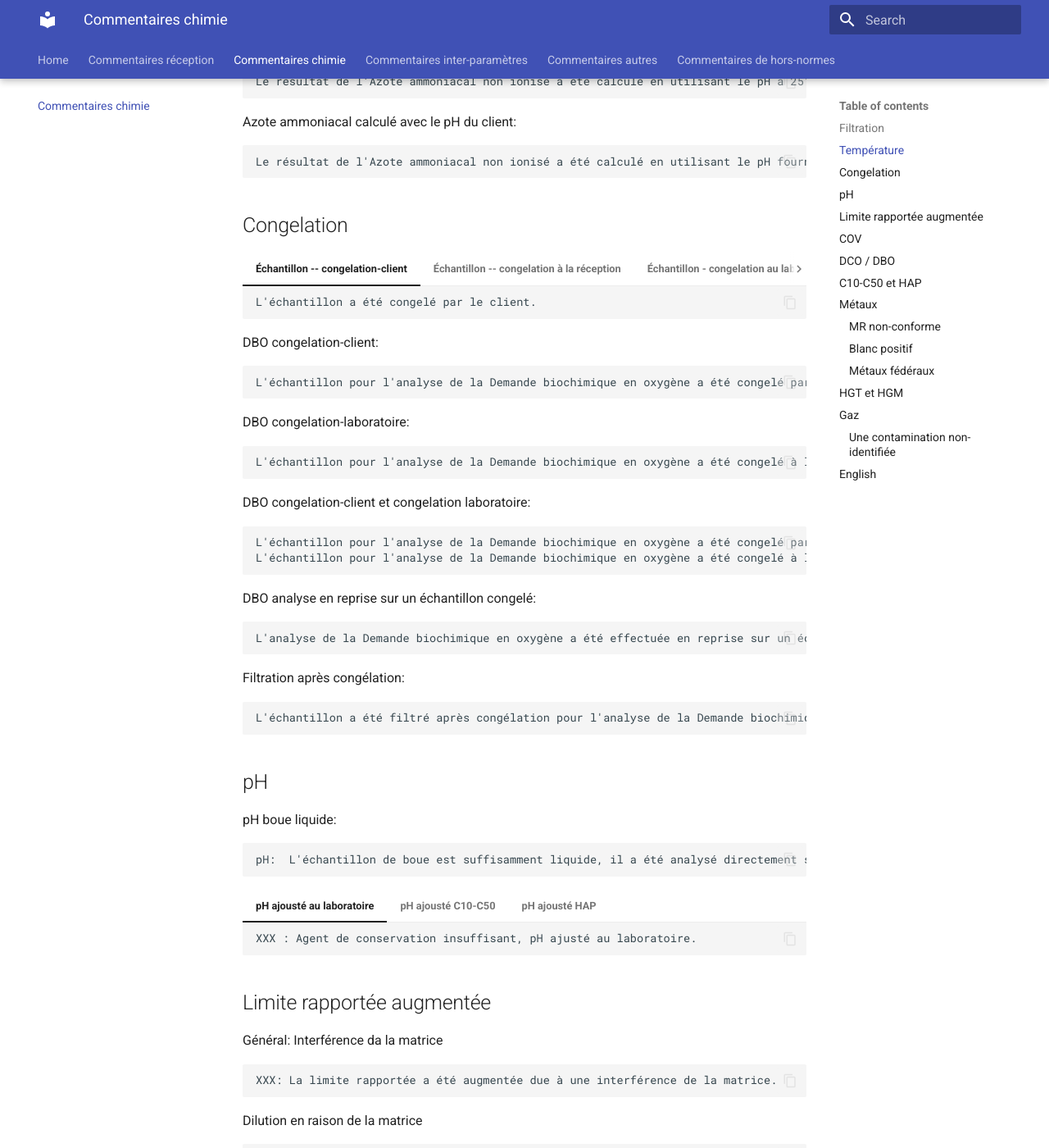
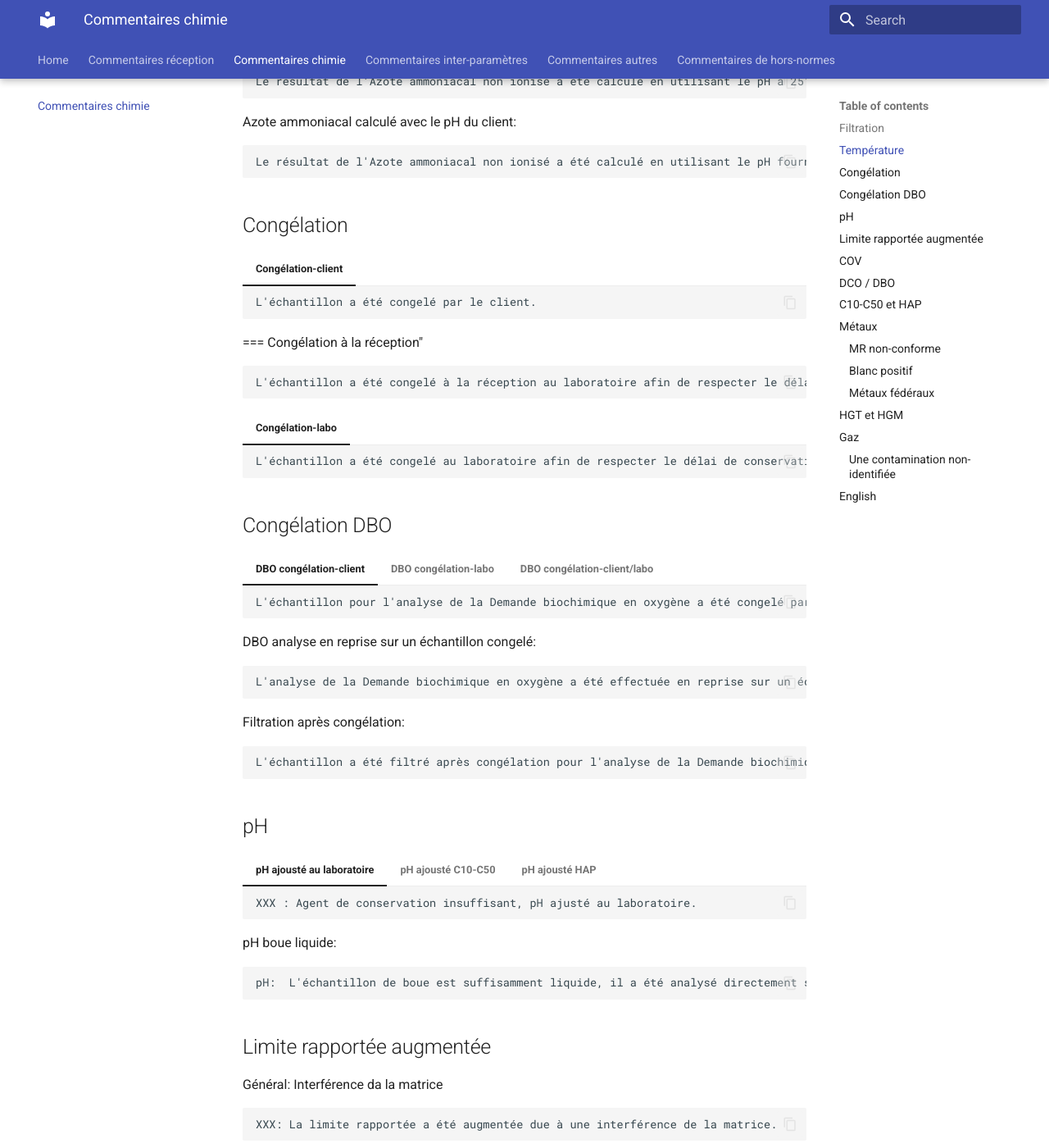
Before and after one commit to denisshragin/comments, an MkDocs documentation site: the page built from docs/chemistry.md, in a window 1280 px wide and 1400 px high, scrolled down 705 px. Shown: the whole window at 82% size. Built offline with MkDocs 1.6.1 and Material for MkDocs 9.7.7, drawn with Linux system fonts in a browser that asks for light colours; some of the changed text lies outside the part shown.

Commit message:
Some bugs fixed in chemistry.md

````diff
--- a/docs/chemistry.md
+++ b/docs/chemistry.md
@@ -36,33 +36,35 @@ Azote ammoniacal calculé avec le pH du client:
 ```
 Le résultat de l'Azote ammoniacal non ionisé a été calculé en utilisant le pH fourni par le client.
 ```
-## Congelation
+## Congélation
 
-=== "Échantillon -- congelation-client"
+=== "Congélation-client"
     ```
     L'échantillon a été congelé par le client.
     ```
-=== "Échantillon -- congelation à la réception"
+=== Congélation à la réception"
     ```
     L'échantillon a été congelé à la réception au laboratoire afin de respecter le délai de conservation.
     ```
-=== "Échantillon - congelation au laboratoire"
+=== "Congélation-labo"
     ```
     L'échantillon a été congelé au laboratoire afin de respecter le délai de conservation.
     ```
-DBO congelation-client:
-```
-L'échantillon pour l'analyse de la Demande biochimique en oxygène a été congelé par le client.
-```
-DBO congelation-laboratoire:
-```
-L'échantillon pour l'analyse de la Demande biochimique en oxygène a été congelé à la réception au laboratoire.
-```
-DBO congelation-client et congelation laboratoire:
-```
-L'échantillon pour l'analyse de la Demande biochimique en oxygène a été congelé par le client.
-L'échantillon pour l'analyse de la Demande biochimique en oxygène a été congelé à la réception au laboratoire.
-```
+
+## Congélation DBO
+=== "DBO congélation-client"
+    ```
+    L'échantillon pour l'analyse de la Demande biochimique en oxygène a été congelé par le client.
+    ```
+=== "DBO congélation-labo"
+    ```
+    L'échantillon pour l'analyse de la Demande biochimique en oxygène a été congelé à la réception au laboratoire.
+    ```
+=== "DBO congélation-client/labo"
+    ```
+    L'échantillon pour l'analyse de la Demande biochimique en oxygène a été congelé par le client.
+    L'échantillon pour l'analyse de la Demande biochimique en oxygène a été congelé à la réception au laboratoire.
+    ```
 DBO analyse en reprise sur un échantillon congelé:
 ```
 L'analyse de la Demande biochimique en oxygène a été effectuée en reprise sur un échantillon congelé.
@@ -72,10 +74,6 @@ Filtration après congélation:
 L'échantillon a été filtré après congélation pour l'analyse de la Demande biochimique en oxygène dissous.
 ```
 ## pH
-pH boue liquide:
-```
-pH:  L'échantillon de boue est suffisamment liquide, il a été analysé directement sans extraction.
-```
 === "pH ajousté au laboratoire"
     ```
     XXX : Agent de conservation insuffisant, pH ajusté au laboratoire.
@@ -88,6 +86,11 @@ pH:  L'échantillon de boue est suffisamment liquide, il a été analysé direct
     ```
     Hydrocarbures aromatiques polycycliques: Agent de conservation insuffisant, pH ajusté au laboratoire.
     ```
+pH boue liquide:
+```
+pH:  L'échantillon de boue est suffisamment liquide, il a été analysé directement sans extraction.
+```
+
 ## Limite rapportée augmentée
 Général:
 Interférence da la matrice
````
Also changed, not shown: other parts of docs/chemistry.md (+3 -3 lines).
